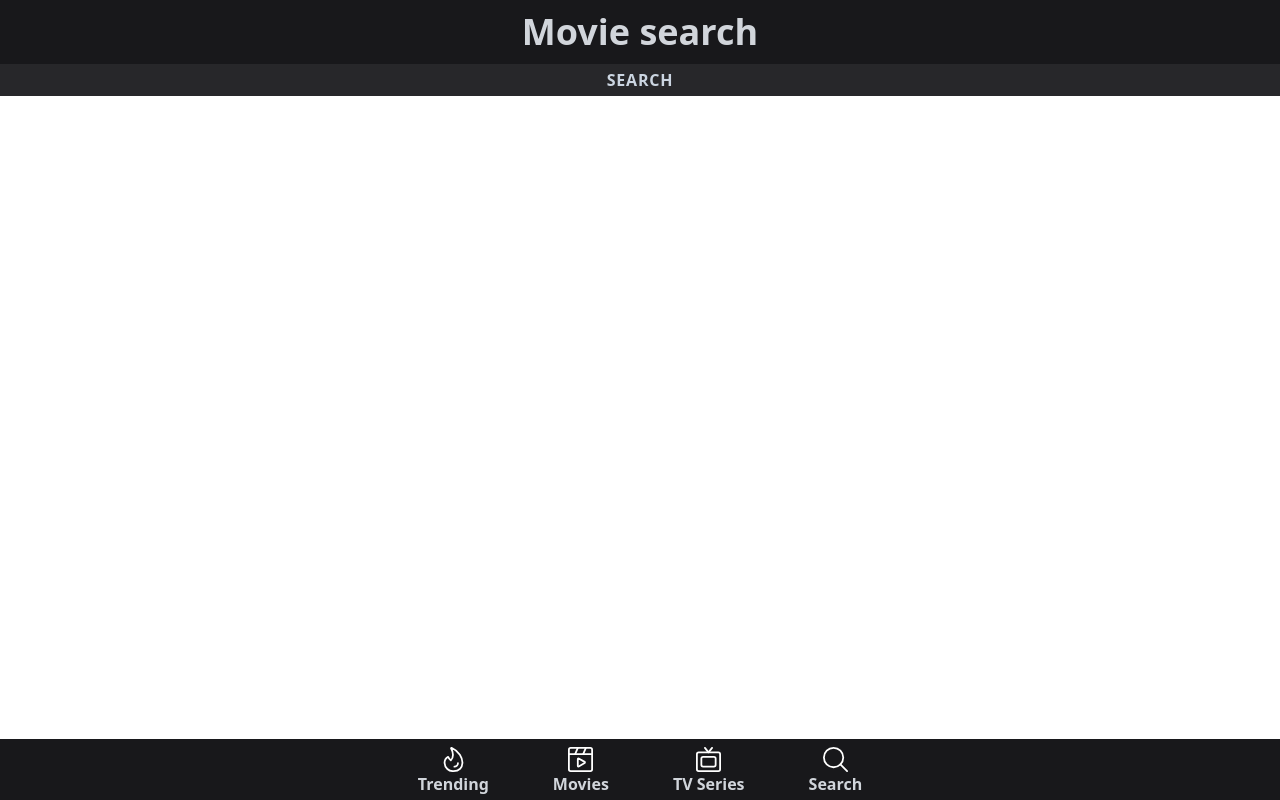
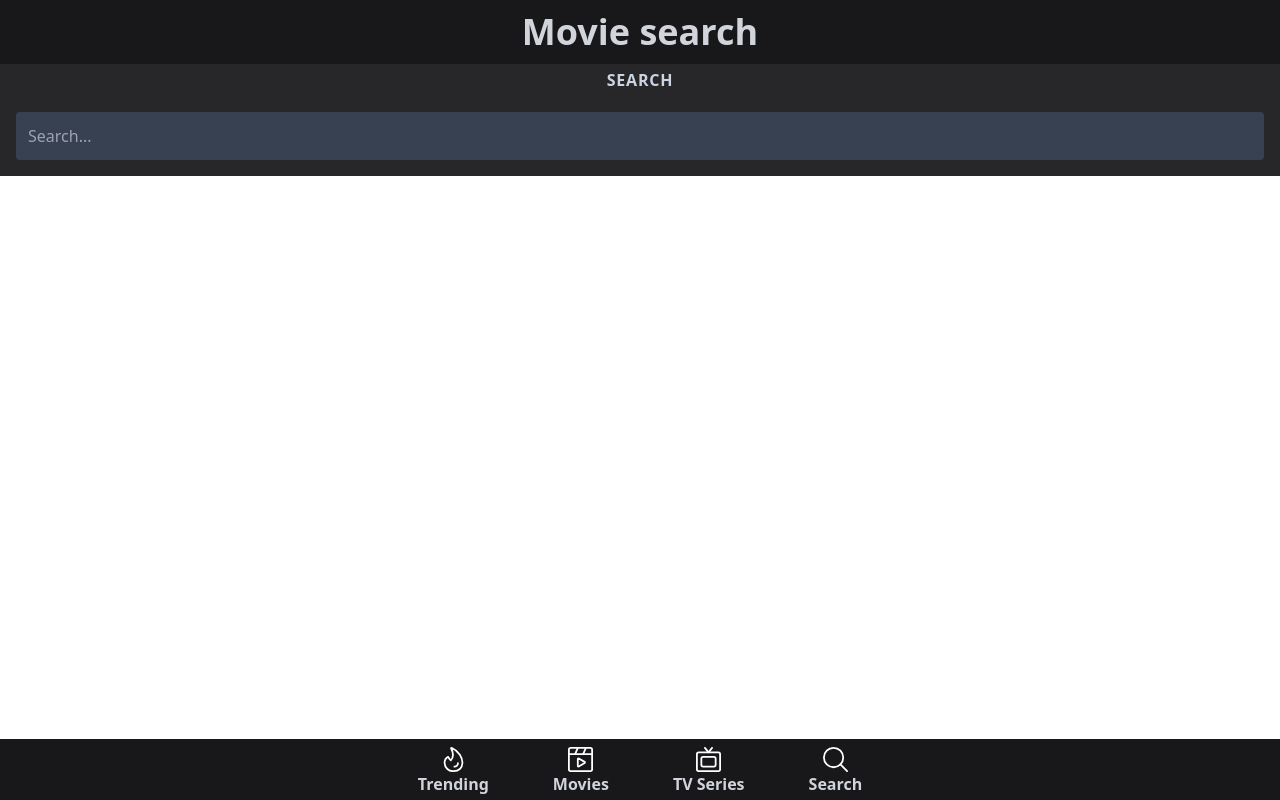
Before and after one commit to davidG999/movie-search, a React (Create React App) app: page /search in a window 1280 px wide. Built offline with nearby package versions, Linux system fonts and the light colour scheme.

Commit message:
Create search input box

```diff
--- a/src/pages/Search.js
+++ b/src/pages/Search.js
@@ -2,6 +2,14 @@ const Search = () => {
   return (
     <div className="bg-zinc-800">
       <h2 className="text-slate-300 text-center uppercase font-extrabold p-1 tracking-wider">Search</h2>
+
+      <div class="flex justify-center">
+        <input
+          type="search" placeholder="Search..."
+          class="w-full text-gray-100 bg-gray-700 rounded transition ease-in-out p-3 m-4
+            focus:text-gray-200 focus:bg-gray-600 focus:outline-none"
+        />
+      </div>
     </div>
   );
 }
```
